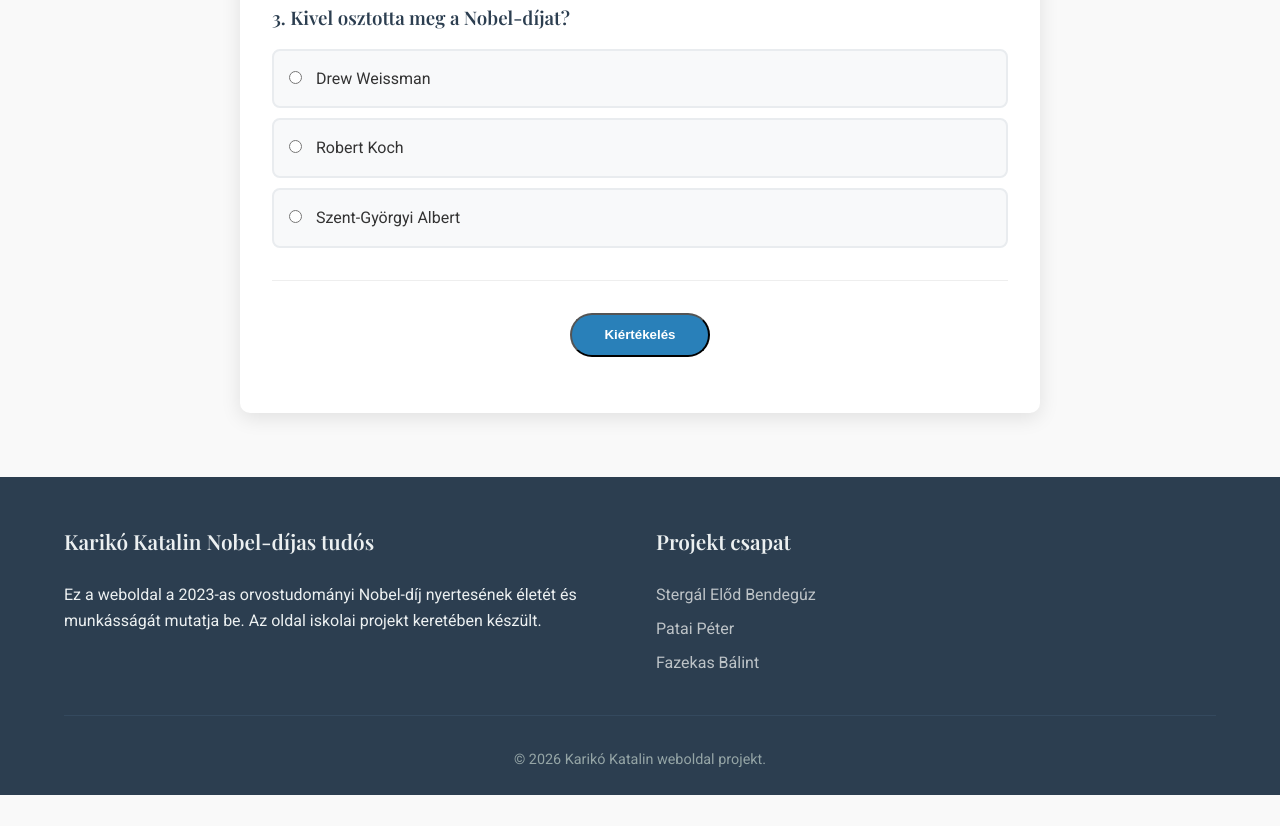
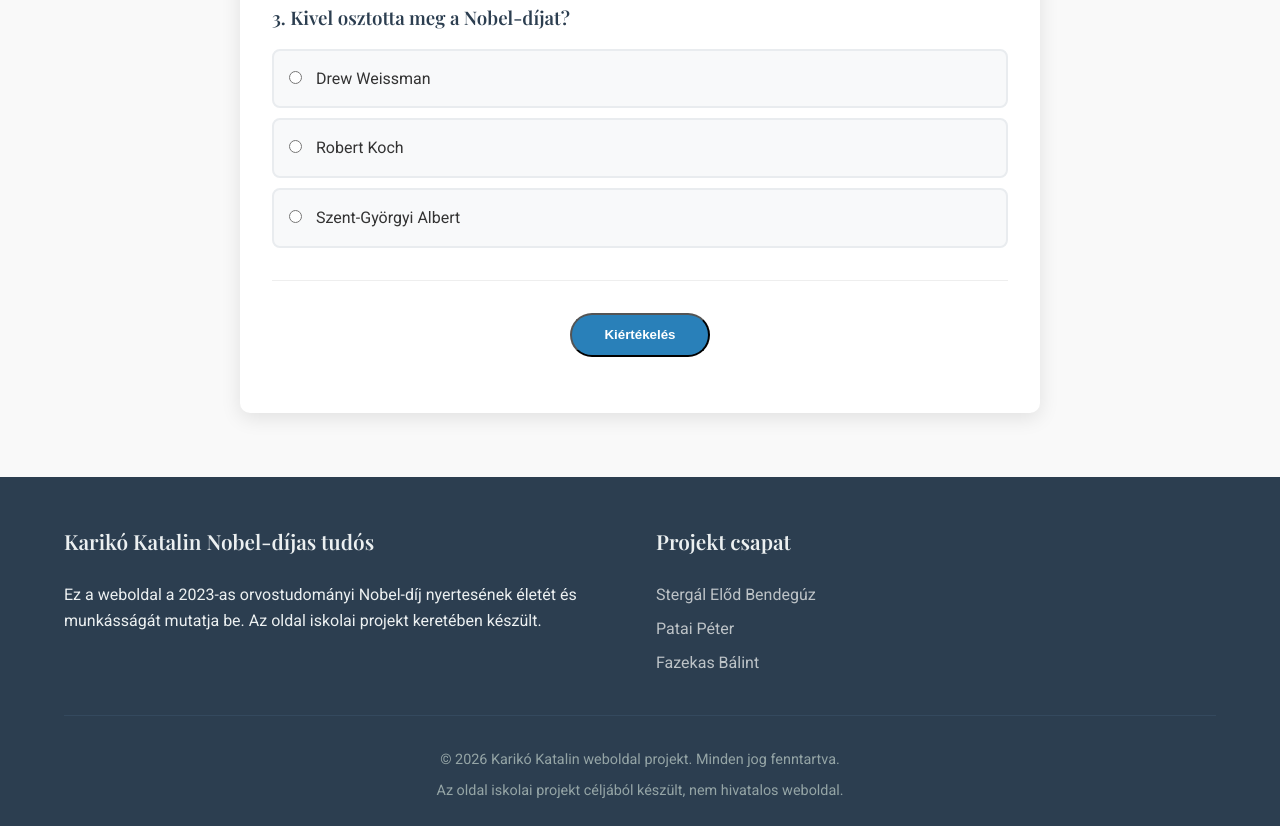
Before and after one commit to petike1322/KarikoKatalinProject, a plain HTML site: page interactive.html in a window 1280 px wide. Shown: the part 3739-4565 px from the top of the page. Before the commit the page ends 4534 px from the top, so only its background shows below. Drawn offline with nearby package versions, Linux system fonts and the light colour scheme.

Commit message:
footer bottom mindenhol ugyan az

```diff
--- a/interactive.html
+++ b/interactive.html
@@ -168,7 +168,8 @@
             </div>
         </div>
         <div class="footer-bottom">
-            <p>&copy; 2026 Karikó Katalin weboldal projekt.</p>
+            <p>&copy; 2026 Karikó Katalin weboldal projekt. Minden jog fenntartva.</p>
+            <p>Az oldal iskolai projekt céljából készült, nem hivatalos weboldal.</p>
         </div>
     </footer>
 
```
Also changed, not shown: biography.html (+1 -0 lines), legacy.html (+2 -1 lines), nobel-prize.html (+2 -1 lines), scientific-work.html (+2 -1 lines), sources.html (+2 -1 lines).
